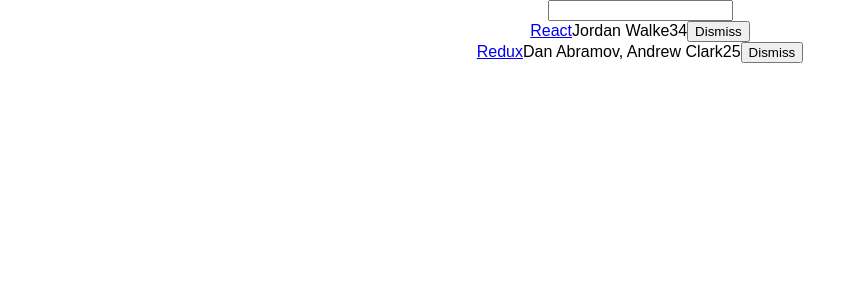
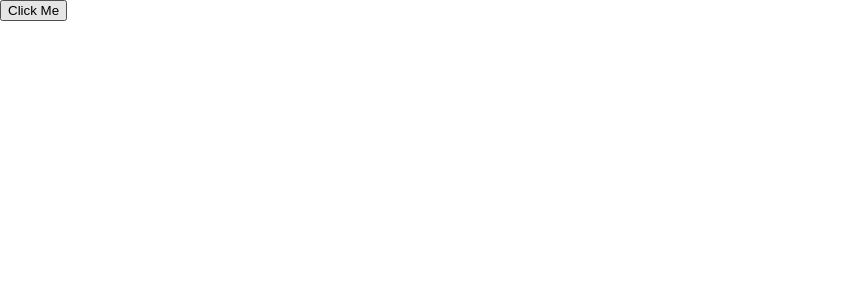
Before and after one commit to joannasese/hackernews, a React (Create React App) app: page / in a window 1280 px wide. Shown: the top 300 px of the page, without its empty margins (0-866 px from the left). Built offline with nearby package versions, Linux system fonts and the light colour scheme.

Commit message:
Add notes for comprehension. Make playground file to fiddle

```diff
--- a/src/index.js
+++ b/src/index.js
@@ -2,10 +2,11 @@
 import ReactDOM from 'react-dom';
 import './index.css';
 import App from './App';
+import ExplainBindingsComponent from './playground';
 import registerServiceWorker from './registerServiceWorker';
 
 ReactDOM.render(
-  <App />,
+  <ExplainBindingsComponent />,
   document.getElementById('root')
 );
 
--- /dev/null
+++ b/src/playground.js
@@ -0,0 +1,26 @@
+import React, { Component } from 'react';
+
+class ExplainBindingsComponent extends Component {
+  constructor() {
+    super();
+
+    this.onClickMe = this.onClickMe.bind(this);
+  }
+
+  onClickMe() {
+    console.log(this);
+  }
+
+  render() {
+    return (
+      <button
+        onClick={this.onClickMe}
+        type="button"
+      >
+        Click Me
+      </button>
+    );
+  }
+}
+
+export default ExplainBindingsComponent;
```
Also changed, not shown: src/App.js (+11 -1 lines).
